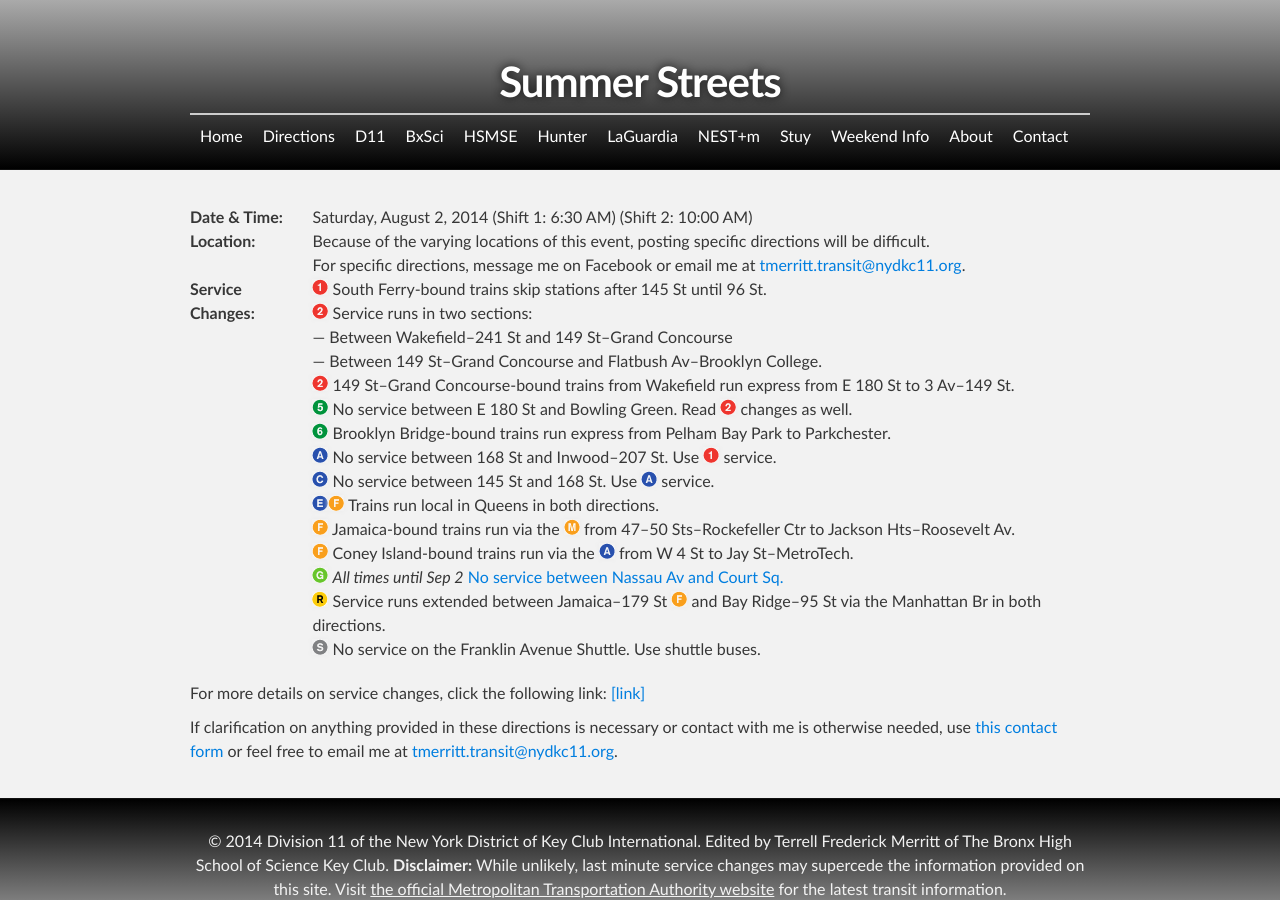
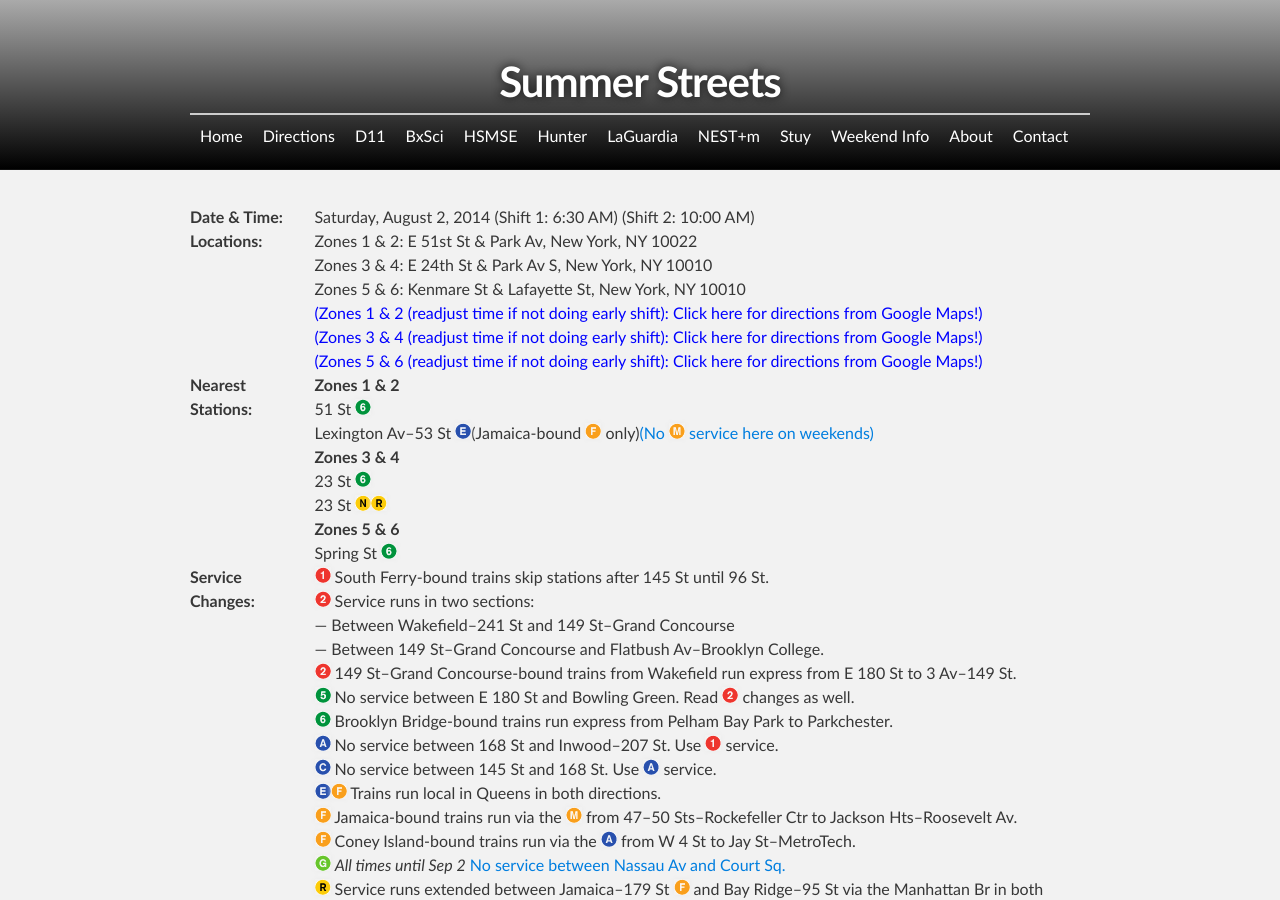
Before and after one commit to d11directions/d11directions.github.io, a Jekyll site: the page built from _posts/2014-08-02-Summer_Streets.html, in a window 1280 px wide and 900 px high. Built offline with Jekyll 4.4.1, drawn with Linux system fonts in a browser that asks for light colours.

Commit message:
Update Summer Streets include locations.

```diff
--- a/_posts/2014-08-02-Summer_Streets.html
+++ b/_posts/2014-08-02-Summer_Streets.html
@@ -4,7 +4,19 @@ title: Summer Streets
 for: Bronx Science, Hunter, &amp; Stuyvesant Key Club
 tags: [bxsci, hunter, stuy]
 time: Saturday, August 2, 2014 (Shift 1&#58; 6:30 AM) (Shift 2&#58; 10:00 AM)
-location: Because of the varying locations of this event, posting specific directions will be difficult.<br>For specific directions, message me on Facebook or email me at <a href="mailto:tmerritt.transit@nydkc11.org">tmerritt.transit@nydkc11.org</a>.
+locations:
+    - Zones 1 &amp; 2&#58; E 51st St &amp; Park Av, New York, NY 10022
+    - Zones 3 &amp; 4&#58; E 24th St &amp; Park Av S, New York, NY 10010
+    - Zones 5 &amp; 6&#58; Kenmare St &amp; Lafayette St, New York, NY 10010
+nearest-stations:
+    - <strong>Zones 1 &amp; 2</strong>
+    - 51 St <img src="/img/6.png" alt="(6)">
+    - Lexington Av&ndash;53 St <img src="/img/E.png" alt="(E)">(Jamaica-bound <img src="/img/F.png" alt="(F)"> only)<a href="/weekend_info/#M">(No <img src="/img/M.png" alt="(M)"> service here on weekends)</a>
+    - <strong>Zones 3 &amp; 4</strong>
+    - 23 St <img src="/img/6.png" alt="(6)">
+    - 23 St <img src="/img/N.png" alt="(N)"><img src="/img/R.png" alt="(R)">
+    - <strong>Zones 5 &amp; 6</strong>
+    - Spring St <img src="/img/6.png" alt="(6)">
 changes-brief:
     - <img src="/img/1.png" alt="(1)"> South Ferry-bound trains skip stations after 145 St until 96 St.
     - <img src="/img/2.png" alt="(2)"> Service runs in two sections&#58;<br>&mdash; Between Wakefield&ndash;241 St and 149 St&ndash;Grand Concourse<br>&mdash; Between 149 St&ndash;Grand Concourse and Flatbush Av&ndash;Brooklyn College.
@@ -20,4 +32,11 @@ changes-brief:
     - <img src="/img/R.png" alt="(R)"> Service runs extended between Jamaica&ndash;179 St <img src="/img/F.png" alt="(F)"> and Bay Ridge&ndash;95 St via the Manhattan Br in both directions.
     - <img src="/img/S.png" alt="Franklin Avenue Shuttle"> No service on the Franklin Avenue Shuttle. Use shuttle buses.
 changes-ext: http://travel.mtanyct.info/serviceadvisory/routeStatusResult.aspx?tag=ALL&date=08/02/2014&time=&method=getstatus4
+gmaps:
+    - link: https://maps.google.com/maps?f=d&amp;source=s_d&amp;saddr=&amp;daddr=Park+Ave+%26+E+51st+St,+New+York,+NY+10022&amp;hl=en&amp;geocode=FVLqbQIdnUCX-ymXLg6O_FjCiTGY4xiiz83Tdw&amp;aq=&amp;sll=40.757842,-73.973603&amp;sspn=0.012515,0.027874&amp;dirflg=r&amp;ttype=arr&amp;date=08%2F02%2F14&amp;time=6:25am&amp;noexp=0&amp;noal=0&amp;sort=def&amp;mra=ls&amp;ie=UTF8&amp;t=m&amp;start=0&amp;ll=40.757842,-73.973603&amp;spn=0.012515,0.027874
+      for: Zones 1 &amp; 2 (readjust time if not doing early shift)
+    - link: https://maps.google.com/maps?f=d&amp;source=s_d&amp;saddr=&amp;daddr=24+St+%26+Park+Av+S&amp;hl=en&amp;geocode=FdWnbQId1hCX-ym9efYqp1nCiTEn6p0jszxSWA&amp;aq=&amp;sll=40.740821,-73.985834&amp;sspn=0.012519,0.027874&amp;dirflg=r&amp;ttype=arr&amp;date=08%2F02%2F14&amp;time=6:25am&amp;noexp=0&amp;noal=0&amp;sort=def&amp;mra=ls&amp;ie=UTF8&amp;t=m&amp;start=0&amp;ll=40.740821,-73.985834&amp;spn=0.012519,0.027874
+      for: Zones 3 &amp; 4 (readjust time if not doing early shift)
+    - link: https://maps.google.com/maps?f=d&amp;source=s_d&amp;saddr=&amp;daddr=Kenmare+%26+Lafayette+St&amp;hl=en&amp;geocode=FY9cbQIdCuKW-ymxj_HYiFnCiTF2qq6err3F1A&amp;sll=40.7216,-73.997898&amp;sspn=0.006261,0.013937&amp;dirflg=r&amp;ttype=arr&amp;date=08%2F02%2F14&amp;time=6:25am&amp;noexp=0&amp;noal=0&amp;sort=def&amp;mra=ls&amp;ie=UTF8&amp;t=m&amp;start=0&amp;ll=40.7216,-73.997898&amp;spn=0.006261,0.013937
+      for: Zones 5 &amp; 6 (readjust time if not doing early shift)
 ---
```
